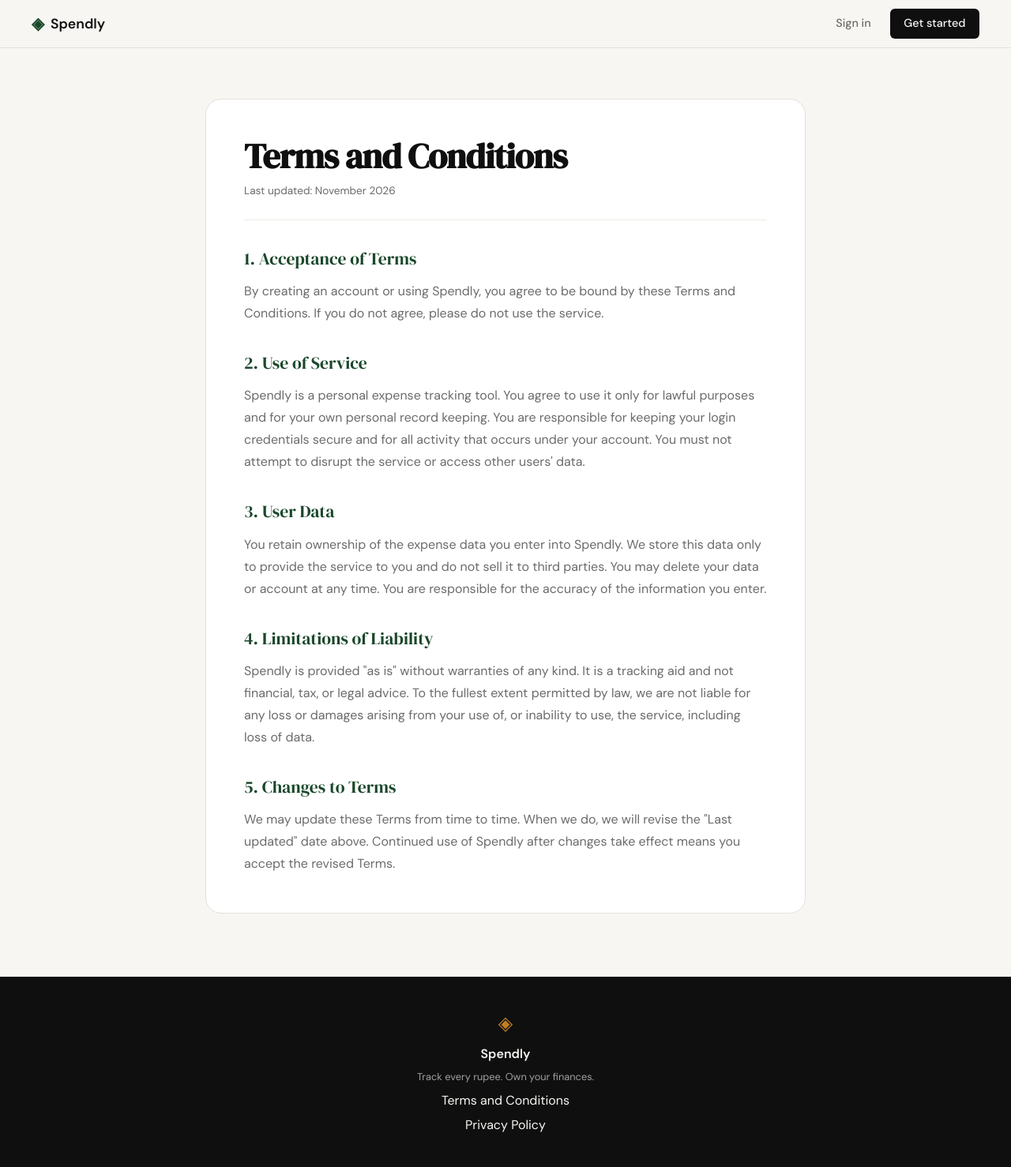
After one commit to angel-2006/Spendly, a Flask app: page /terms in a window 1280 px wide. The commit adds this page. Shown: the whole page at 79% size. Run offline with Flask 3, Linux system fonts and the light colour scheme.

Commit message:
landing: add terms and conditions page and route

```diff
--- a/app.py
+++ b/app.py
@@ -20,6 +20,11 @@ def register():
 @app.route("/login")
 def login():
     return render_template("login.html")
+
+
+@app.route("/terms")
+def terms():
+    return render_template("terms.html")
 
 
 # ------------------------------------------------------------------ #
--- a/static/css/style.css
+++ b/static/css/style.css
@@ -478,6 +478,58 @@ a { color: inherit; text-decoration: none; }
 .auth-switch a:hover { text-decoration: underline; }
 
 /* ------------------------------------------------------------------ */
+/* Terms                                                               */
+/* ------------------------------------------------------------------ */
+
+.terms {
+    padding: 4rem 2rem 5rem;
+}
+
+.terms-inner {
+    max-width: 760px;
+    margin: 0 auto;
+    background: var(--paper-card);
+    border: 1px solid var(--border);
+    border-radius: var(--radius-lg);
+    padding: 3rem;
+}
+
+.terms-title {
+    font-family: var(--font-display);
+    font-size: clamp(2rem, 4vw, 2.75rem);
+    line-height: 1.1;
+    letter-spacing: -0.02em;
+    color: var(--ink);
+    margin-bottom: 0.5rem;
+}
+
+.terms-updated {
+    font-size: 0.85rem;
+    color: var(--ink-faint);
+    padding-bottom: 1.5rem;
+    margin-bottom: 1.5rem;
+    border-bottom: 1px solid var(--border-soft);
+}
+
+.terms-inner h2 {
+    font-family: var(--font-display);
+    font-weight: 400;
+    font-size: 1.35rem;
+    color: var(--accent);
+    margin: 2rem 0 0.6rem;
+}
+
+.terms-inner p {
+    color: var(--ink-muted);
+    line-height: 1.75;
+}
+
+@media (max-width: 600px) {
+    .terms { padding: 2rem 1rem 3rem; }
+    .terms-inner { padding: 1.75rem 1.25rem; }
+}
+
+/* ------------------------------------------------------------------ */
 /* Footer                                                              */
 /* ------------------------------------------------------------------ */
 
--- a/templates/base.html
+++ b/templates/base.html
@@ -34,7 +34,7 @@
             <span class="brand-icon">◈</span>
             <span class="footer-name">Spendly</span>
             <p class="footer-copy">Track every rupee. Own your finances.</p>
-            <a href="#">Terms and Conditions</a>
+            <a href="{{ url_for('terms') }}">Terms and Conditions</a>
             <a href="#">Privacy Policy</a>
         </div>
     </footer>
--- /dev/null
+++ b/templates/terms.html
@@ -0,0 +1,29 @@
+{% extends "base.html" %}
+
+{% block title %}Terms and Conditions — Spendly{% endblock %}
+
+{% block content %}
+
+<section class="terms">
+    <div class="terms-inner">
+        <h1 class="terms-title">Terms and Conditions</h1>
+        <p class="terms-updated">Last updated: November 2026</p>
+
+        <h2>1. Acceptance of Terms</h2>
+        <p>By creating an account or using Spendly, you agree to be bound by these Terms and Conditions. If you do not agree, please do not use the service.</p>
+
+        <h2>2. Use of Service</h2>
+        <p>Spendly is a personal expense tracking tool. You agree to use it only for lawful purposes and for your own personal record keeping. You are responsible for keeping your login credentials secure and for all activity that occurs under your account. You must not attempt to disrupt the service or access other users' data.</p>
+
+        <h2>3. User Data</h2>
+        <p>You retain ownership of the expense data you enter into Spendly. We store this data only to provide the service to you and do not sell it to third parties. You may delete your data or account at any time. You are responsible for the accuracy of the information you enter.</p>
+
+        <h2>4. Limitations of Liability</h2>
+        <p>Spendly is provided "as is" without warranties of any kind. It is a tracking aid and not financial, tax, or legal advice. To the fullest extent permitted by law, we are not liable for any loss or damages arising from your use of, or inability to use, the service, including loss of data.</p>
+
+        <h2>5. Changes to Terms</h2>
+        <p>We may update these Terms from time to time. When we do, we will revise the "Last updated" date above. Continued use of Spendly after changes take effect means you accept the revised Terms.</p>
+    </div>
+</section>
+
+{% endblock %}
```
